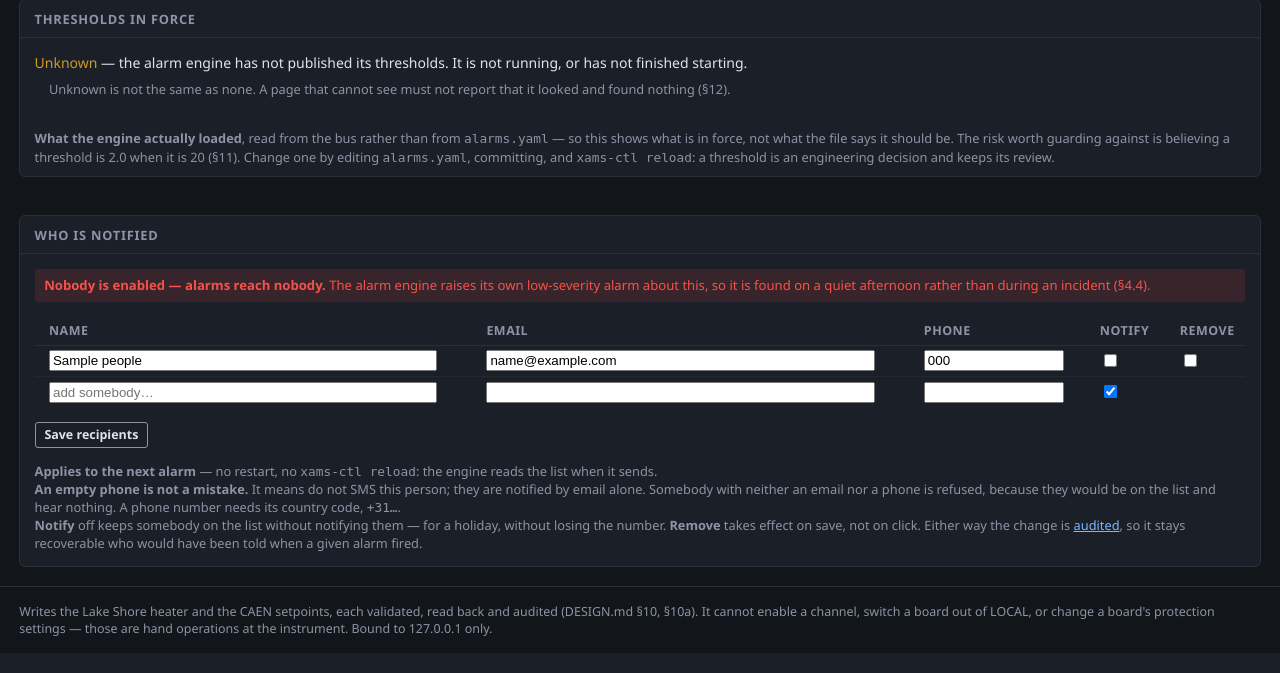
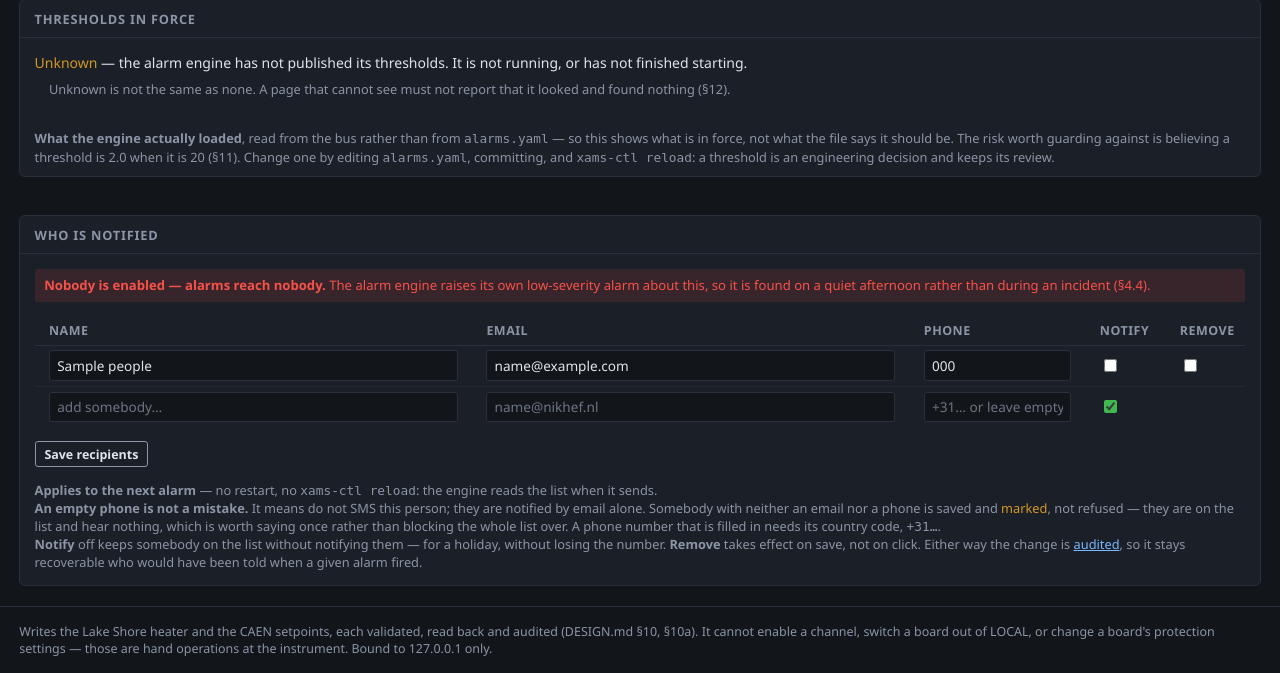
Before and after one commit to acolijn/XAMS-SC, a FastAPI app: template src/xams_sc/api/templates/alarms.html in a window 1280 px wide. Shown: the part 352-1025 px from the top of the page. Run offline with FastAPI, Linux system fonts and the light colour scheme; the template is opened without the code that fills it: most values are stand-ins (such as "Sample title", 1, 10 or a date in 2020).

Commit message:
user management in alarms tab

```diff
--- a/src/xams_sc/api/app.py
+++ b/src/xams_sc/api/app.py
@@ -44,8 +44,9 @@ from ..bus import (ACK_HV_OUTPUT, ACK_HV_VSET, ACK_LS_RANGE,
                    TOPIC_HV_VSET, TOPIC_LS_RANGE, TOPIC_LS_SETPOINT,
                    TOPIC_RELOAD, Bus)
 from ..config import (LOG_DIR, ConfigError, load, read_hv_defaults,
-                      read_recipients, validate_recipients,
-                      write_hv_defaults, write_recipients)
+                      read_recipients, recipient_warnings,
+                      validate_recipients, write_hv_defaults,
+                      write_recipients)
 from ..hv_status import (describe_status, is_disabled, is_energised,
                          status_faults)
 from ..grafana import DriftWatcher
@@ -863,6 +864,11 @@ def create_app(broker: str = "127.0.0.1", port: int = 1883) -> FastAPI:
 
         enabled = sum(1 for p in people if p.get("enabled"))
         note = f"saved {len(people)} recipient{'' if len(people) == 1 else 's'}"
+        # Said after the save, not instead of it: a blank contact field is
+        # somebody mid-edit far more often than it is a mistake, and taking
+        # the whole list hostage over one is the wrong trade (§4.4).
+        for warning in recipient_warnings(people):
+            note += f" - WARNING: {warning}"
         if not enabled:
             # A warning, not a refusal: turning everyone off may be exactly
             # what somebody means to do during an intervention. The engine
--- a/src/xams_sc/api/templates/alarms.html
+++ b/src/xams_sc/api/templates/alarms.html
@@ -107,28 +107,37 @@
         <th>Notify</th><th>Remove</th>
       </tr>
       {% for p in people %}
+      {# No email and no phone: on the list, notified by nothing. Marked, and
+         saved anyway - the refusal it used to be blocked the whole list. #}
+      {% set silent = not (p.email or p.phone) %}
       <tr>
-        <td><input type="text" name="name-{{ loop.index0 }}"
-                   value="{{ p.name or '' }}" style="width:95%" autocomplete="off"></td>
+        <td><input type="text" name="name-{{ loop.index0 }}" class="recip-box"
+                   value="{{ p.name or '' }}" autocomplete="off"></td>
         <td><input type="text" name="email-{{ loop.index0 }}"
-                   value="{{ p.email or '' }}" style="width:95%" autocomplete="off"></td>
+                   class="recip-box{{ ' hears-nothing' if silent }}"
+                   value="{{ p.email or '' }}" autocomplete="off"></td>
         <td><input type="text" name="phone-{{ loop.index0 }}"
-                   value="{{ p.phone or '' }}" style="width:95%" autocomplete="off"></td>
-        <td><input type="checkbox" name="enabled-{{ loop.index0 }}"
+                   class="recip-box{{ ' hears-nothing' if silent }}"
+                   value="{{ p.phone or '' }}" placeholder="no SMS"
+                   autocomplete="off"></td>
+        <td><input type="checkbox" class="recip-notify"
+                   name="enabled-{{ loop.index0 }}"
                    {{ 'checked' if p.enabled }}></td>
-        <td><input type="checkbox" name="remove-{{ loop.index0 }}"></td>
+        <td><input type="checkbox" class="recip-remove"
+                   name="remove-{{ loop.index0 }}"></td>
       </tr>
       {% endfor %}
       {# One spare row, so adding somebody needs no separate form and no
          second gesture. Blank rows are dropped on save. #}
       <tr>
-        <td><input type="text" name="name-{{ people|length }}"
-                   placeholder="add somebody…" style="width:95%" autocomplete="off"></td>
-        <td><input type="text" name="email-{{ people|length }}"
-                   style="width:95%" autocomplete="off"></td>
-        <td><input type="text" name="phone-{{ people|length }}"
-                   style="width:95%" autocomplete="off"></td>
-        <td><input type="checkbox" name="enabled-{{ people|length }}" checked></td>
+        <td><input type="text" name="name-{{ people|length }}" class="recip-box"
+                   placeholder="add somebody…" autocomplete="off"></td>
+        <td><input type="text" name="email-{{ people|length }}" class="recip-box"
+                   placeholder="name@nikhef.nl" autocomplete="off"></td>
+        <td><input type="text" name="phone-{{ people|length }}" class="recip-box"
+                   placeholder="+31… or leave empty" autocomplete="off"></td>
+        <td><input type="checkbox" class="recip-notify"
+                   name="enabled-{{ people|length }}" checked></td>
         <td></td>
       </tr>
     </table>
@@ -143,8 +152,10 @@
       <br>
       <strong>An empty phone is not a mistake.</strong> It means do not SMS
       this person; they are notified by email alone. Somebody with neither an
-      email nor a phone is refused, because they would be on the list and hear
-      nothing. A phone number needs its country code, <code>+31…</code>.
+      email nor a phone is saved and <span class="warn">marked</span>, not
+      refused — they are on the list and hear nothing, which is worth saying
+      once rather than blocking the whole list over. A phone number that is
+      filled in needs its country code, <code>+31…</code>.
       <br>
       <strong>Notify</strong> off keeps somebody on the list without
       notifying them — for a holiday, without losing the number.
--- a/src/xams_sc/api/templates/base.html
+++ b/src/xams_sc/api/templates/base.html
@@ -221,6 +221,23 @@ pre { margin:0; padding:.9rem; overflow-x:auto; font-size:.8rem; line-height:1.4
   border-color:var(--line); }
 .hv-btn:disabled:hover { color:var(--dim); border-color:var(--line); }
 
+/* The recipient boxes on /alarms. Left unstyled they came out as the
+   browser default - white rectangles with black text, the brightest thing
+   on the page, in a table that is otherwise quiet. They read as the panel
+   they sit in: a box is a place text can be typed, not an alarm. */
+.recip-box {
+  width:100%; box-sizing:border-box; padding:.3rem .45rem;
+  font:inherit; font-size:.85rem; color:var(--text);
+  background:var(--bg); border:1px solid var(--line); border-radius:3px; }
+.recip-box:focus { outline:none; border-color:var(--dim); }
+.recip-box::placeholder { color:var(--dim); opacity:.75; }
+/* Somebody with no email and no phone: saved, and marked where the blank is
+   rather than only in a banner that scrolls away. */
+.recip-box.hears-nothing { border-color:var(--warn); }
+/* Notify and Remove mean opposite things and should not be the same blue. */
+.recip-notify { accent-color:var(--good); }
+.recip-remove { accent-color:var(--bad); }
+
 .flash { margin-top:.8rem; padding:.45rem .6rem; border-radius:3px;
          font-size:.82rem; line-height:1.45; }
 .flash.good { background:rgba(63,185,80,.12); color:var(--good); }
```
Also changed, not shown: docs/DESIGN.md (+6 -2 lines), docs/operating/webui.md (+2 -1 lines), docs/software/config.md (+1 -1 lines), src/xams_sc/config.py (+31 -7 lines), tests/test_recipients.py (+64 -12 lines).
